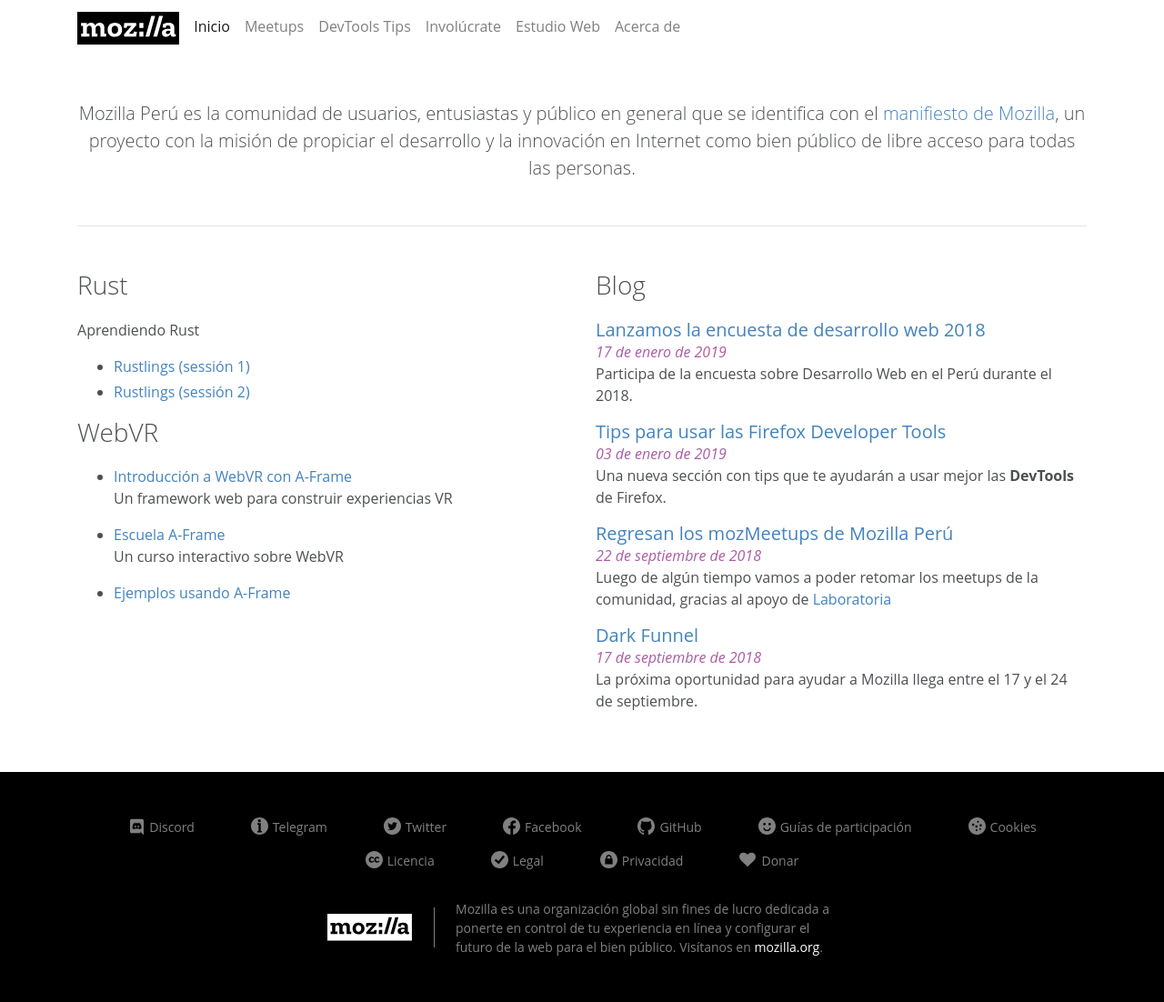
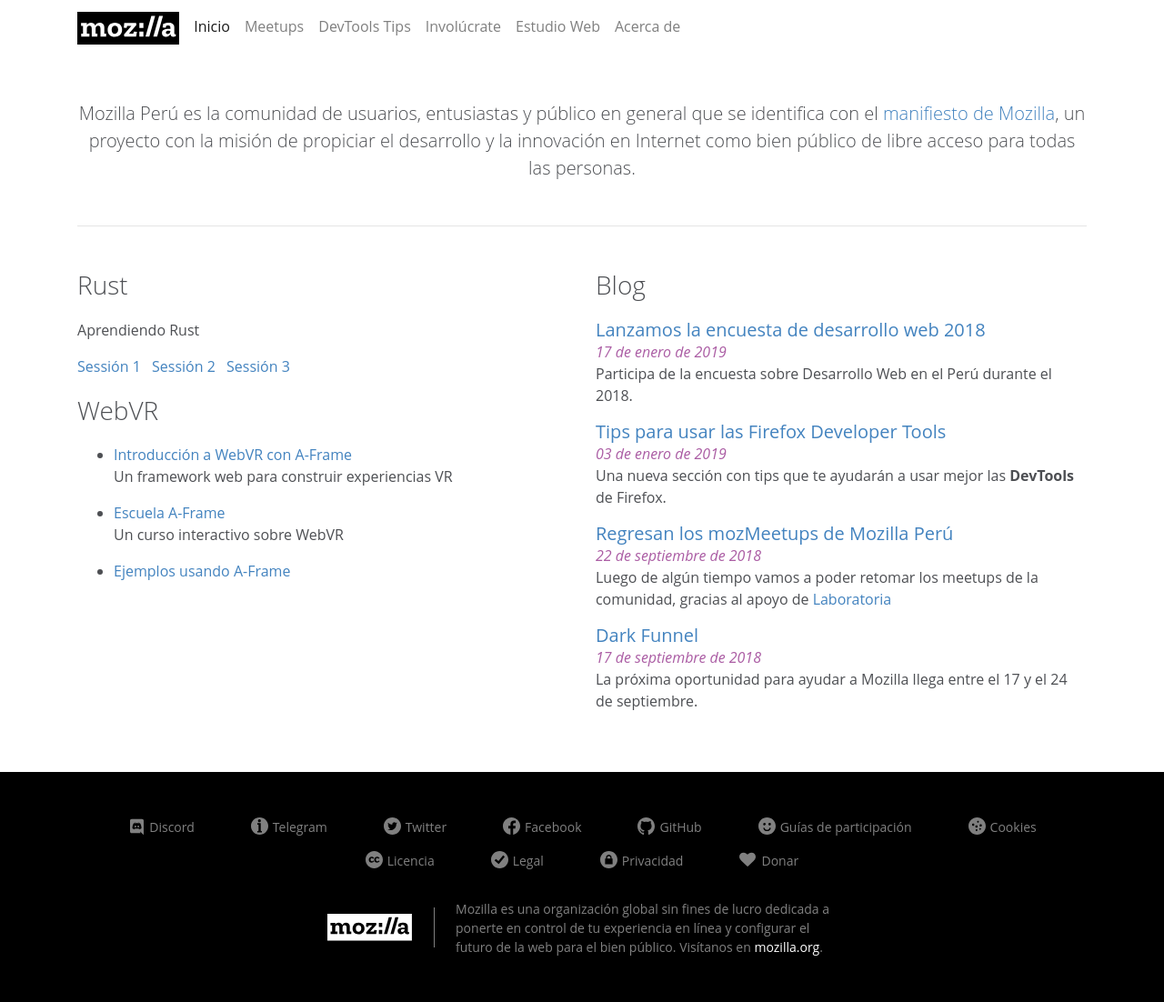
Before and after one commit to mozillaperu/mozillaperu.github.io, a Jekyll site: the page built from index.html, in a window 1280 px wide. Shown: the whole page at 91% size. Built offline with Jekyll 4.4.1, drawn with Linux system fonts in a browser that asks for light colours; some web fonts are replaced.

Commit message:
Update index.html

```diff
--- a/index.html
+++ b/index.html
@@ -15,12 +15,15 @@
             <div class="col-md-6">
                 <h3 id="rust">Rust</h3>
                 <p>Aprendiendo Rust</p>
-                <ul>
-                    <li>
-                        <a href="https://youtu.be/3ZeNRP0Dg1g">Rustlings (sessión 1)</a>
+                <ul class="list-inline">
+                    <li class="list-inline-item">
+                        <a href="https://youtu.be/3ZeNRP0Dg1g">Sessión 1</a>
                     </li>
-                    <li>
-                        <a href="https://youtu.be/JpYKEt_MwMQ">Rustlings (sessión 2)</a>
+                    <li class="list-inline-item">
+                        <a href="https://youtu.be/JpYKEt_MwMQ">Sessión 2</a>
+                    </li>
+                    <li class="list-inline-item">
+                        <a href="https://youtu.be/OIS9WwLTzx8">Sessión 3</a>
                     </li>
                 </ul>
                 <h3 id="webvr">WebVR</h3>
```
